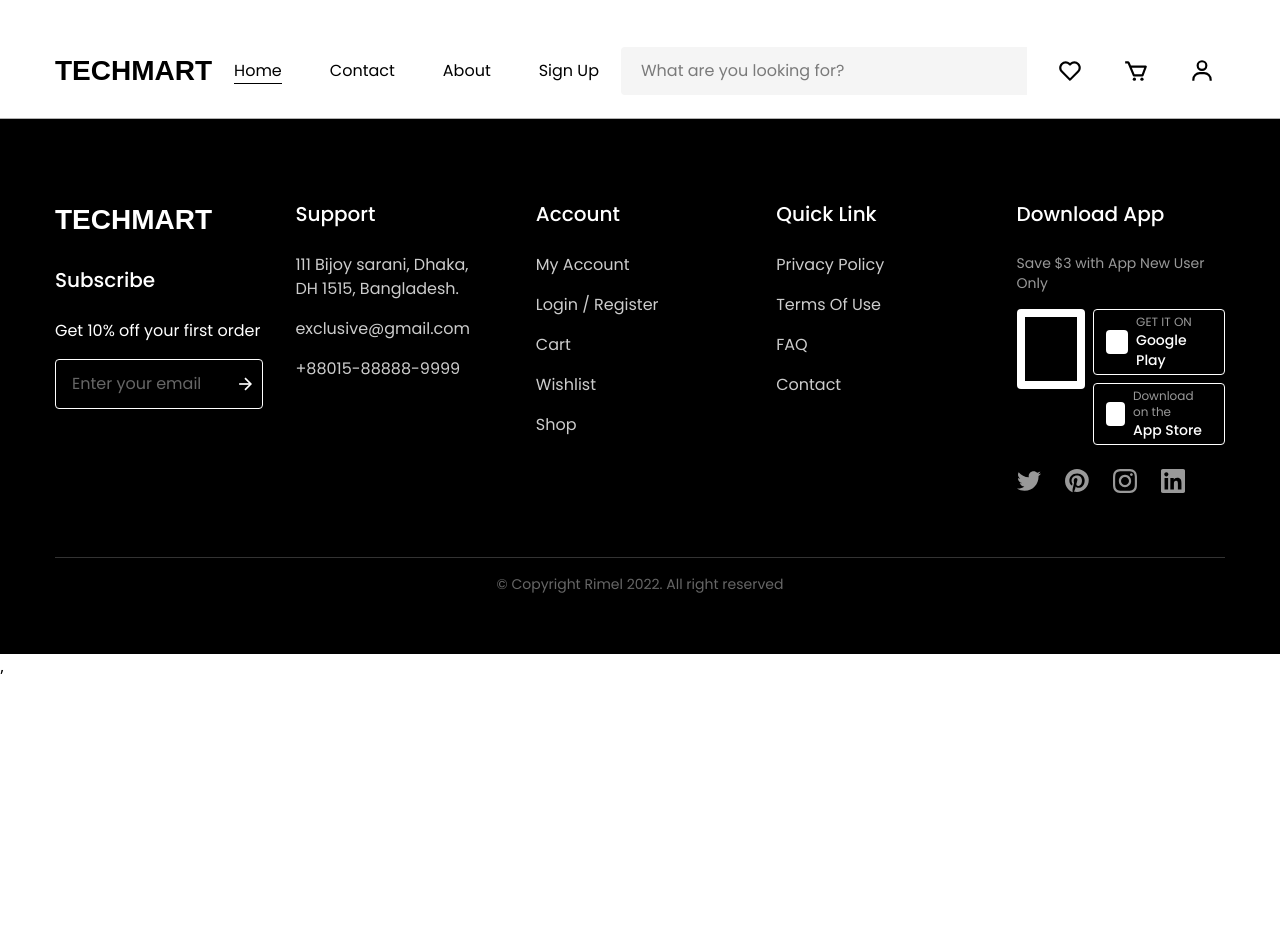
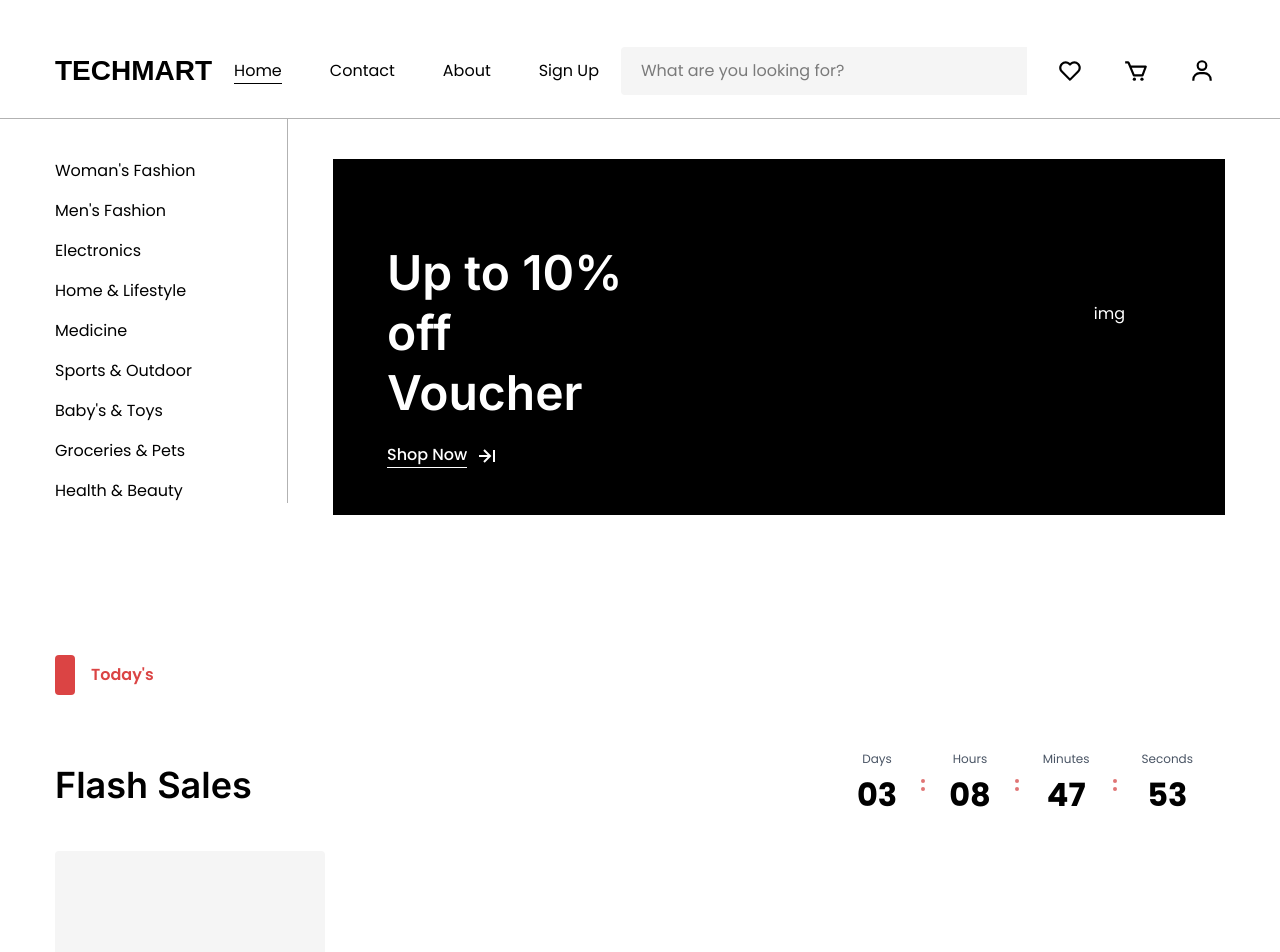
Before and after one commit to meheraj786/techmart-ecom, a React (Vite) app: page / in a window 1280 px wide. Shown: the top 952 px of the page. Before the commit the page ends 800 px from the top, so only its background shows below. Built offline with nearby package versions, Linux system fonts and the light colour scheme; a web font is replaced by a local one.

Commit message:
banner done

```diff
--- a/package.json
+++ b/package.json
@@ -12,6 +12,7 @@
   "dependencies": {
     "@tailwindcss/vite": "^4.1.13",
     "react": "^19.1.1",
+    "react-countdown": "^2.3.6",
     "react-dom": "^19.1.1",
     "react-hot-toast": "^2.6.0",
     "react-icons": "^5.5.0",
--- a/src/App.jsx
+++ b/src/App.jsx
@@ -1,11 +1,14 @@
 import React,{ useState } from 'react'
 import './App.css'
+import Banner from './components/banner/Banner'
+import FlashSale from './components/FlashSale/FlashSale'
 
 function App() {
 
   return (
     <>
-
+    <Banner/>
+    <FlashSale/>
     </>
   )
 }
--- /dev/null
+++ b/src/components/FlashSale/FlashSale.jsx
@@ -0,0 +1,45 @@
+import React from 'react'
+import Container from '../../layouts/Container'
+import CountdownTimer from '../countdowntimer/CountdownTimer'
+import Flex from '../../layouts/Flex'
+import { products } from '../../utils/products'
+import { BiSolidStar, BiStar } from 'react-icons/bi'
+
+const FlashSale = () => {
+  return (
+    <div className='font-body'>
+      <Container>
+        <div className='text-primary mb-6 flex items-center justify-start '>
+        <div className='w-5 h-10 rounded-sm bg-primary mr-4'></div>
+    <span className='font-semibold'>Today's</span>
+        </div>
+        <Flex>
+          <h3>Flash Sales</h3>
+          <CountdownTimer/>
+        </Flex>
+        {/* {
+          products.map((product)=>(
+            <p>{product.title}</p>
+          ))
+        } */}
+        <div className='w-[270px]'>
+          <div className='w-full h-[250px] bg-[#F5F5F5] rounded-sm'></div>
+          <p className='font-medium mt-4 mb-2'>Product Title</p>
+          <Flex className="justify-start gap-x-[12px]">
+            <span className='text-primary font-medium'>$120</span>
+            <span className='line-through text-black/50 font-medium'>$220</span>
+          </Flex>
+          <Flex className="justify-start mt-2 gap-x-1">
+          <BiSolidStar color='#FFAD33'/>
+          <BiSolidStar color='#FFAD33'/>
+          <BiSolidStar color='#FFAD33'/>
+          <BiSolidStar color='#FFAD33'/>
+          <span>(99)</span>
+          </Flex>
+        </div>
+      </Container>
+    </div>
+  )
+}
+
+export default FlashSale
--- /dev/null
+++ b/src/components/banner/Banner.jsx
@@ -0,0 +1,64 @@
+import React from "react";
+import Container from "../../layouts/Container";
+import Flex from "../../layouts/Flex";
+import { Link } from "react-router";
+import { BiArrowFromLeft, BiArrowToRight } from "react-icons/bi";
+
+const Banner = () => {
+  const categories = [
+    { name: "Woman's Fashion", hasArrow: false, link: "/" },
+    { name: "Men's Fashion", hasArrow: false, link: "/" },
+    { name: "Electronics", hasArrow: false, link: "/" },
+    { name: "Home & Lifestyle", hasArrow: false, link: "/" },
+    { name: "Medicine", hasArrow: false, link: "/" },
+    { name: "Sports & Outdoor", hasArrow: false, link: "/" },
+    { name: "Baby's & Toys", hasArrow: false, link: "/" },
+    { name: "Groceries & Pets", hasArrow: false, link: "/" },
+    { name: "Health & Beauty", hasArrow: false, link: "/" },
+  ];
+  return (
+    <div className="font-body pt-10 pb-[140px]">
+      <Container>
+        <Flex className="items-start">
+          <aside className="xl:w-[233px] relative hidden after:absolute after:content-[''] after:w-[1px] after:h-[384px] after:bg-black/30 after:-top-10 after:right-0 xl:block">
+            <ul className="space-y-4">
+              {categories.map((category, index) => (
+                <li key={index}>
+                  <Link
+                    href={category.link}
+                    className="flex items-center justify-between text-black text-base hover:text-gray-700"
+                  >
+                    {category.name}
+                    {category.hasArrow && <span>&gt;</span>}
+                  </Link>
+                </li>
+              ))}
+            </ul>
+          </aside>
+          <div className="flex-1 text-white">
+            <Flex className="bg-black max-w-[892px] ms-auto">
+              <div className="left pl-[54px] w-[320px] pt-[64px] pb-[47px]">
+                <h2 className="!text-white py-5 !leading-[60px]">
+                  Up to 10% off Voucher
+                </h2>
+                <button className="font-medium flex items-center gap-x-2">
+                  <span className="border-b border-white">Shop Now </span>
+                  <span>
+                    <BiArrowToRight size={24} />
+                  </span>
+                </button>
+              </div>
+
+              <div className="right pb-[47px] pr-[100px]">
+                <img src="" alt="" />
+                img
+              </div>
+            </Flex>
+          </div>
+        </Flex>
+      </Container>
+    </div>
+  );
+};
+
+export default Banner;
--- /dev/null
+++ b/src/components/countdowntimer/CountdownTimer.jsx
@@ -0,0 +1,105 @@
+import React,{ useState, useEffect } from 'react';
+
+export default function CountdownTimer() {
+  // Set target date (you can change this to any future date)
+  const targetDate = new Date();
+  targetDate.setDate(targetDate.getDate() + 3);
+  targetDate.setHours(23, 19, 56, 0);
+
+  const [timeLeft, setTimeLeft] = useState({
+    days: 0,
+    hours: 0,
+    minutes: 0,
+    seconds: 0
+  });
+
+  useEffect(() => {
+    const timer = setInterval(() => {
+      const now = new Date().getTime();
+      const distance = targetDate.getTime() - now;
+
+      if (distance > 0) {
+        const days = Math.floor(distance / (1000 * 60 * 60 * 24));
+        const hours = Math.floor((distance % (1000 * 60 * 60 * 24)) / (1000 * 60 * 60));
+        const minutes = Math.floor((distance % (1000 * 60 * 60)) / (1000 * 60));
+        const seconds = Math.floor((distance % (1000 * 60)) / 1000);
+
+        setTimeLeft({
+          days,
+          hours,
+          minutes,
+          seconds
+        });
+      } else {
+        setTimeLeft({
+          days: 0,
+          hours: 0,
+          minutes: 0,
+          seconds: 0
+        });
+      }
+    }, 1000);
+
+    return () => clearInterval(timer);
+  }, []);
+
+  const formatNumber = (num) => {
+    return num.toString().padStart(2, '0');
+  };
+
+  return (
+    <div className="flex items-center font-body justify-center p-8 bg-white">
+      <div className="flex items-center space-x-6">
+        {/* Days */}
+        <div className="text-center">
+          <div className="text-xs text-gray-600 mb-1">Days</div>
+          <div className="text-[32px] font-bold text-black">
+            {formatNumber(timeLeft.days)}
+          </div>
+        </div>
+
+        {/* Separator */}
+        <div className="flex flex-col space-y-1">
+          <div className="w-1 h-1 bg-[#E07575] rounded-full"></div>
+          <div className="w-1 h-1 bg-[#E07575] rounded-full"></div>
+        </div>
+
+        {/* Hours */}
+        <div className="text-center">
+          <div className="text-xs text-gray-600 mb-1">Hours</div>
+          <div className="text-[32px] font-bold text-black">
+            {formatNumber(timeLeft.hours)}
+          </div>
+        </div>
+
+        {/* Separator */}
+        <div className="flex flex-col space-y-1">
+          <div className="w-1 h-1 bg-[#E07575] rounded-full"></div>
+          <div className="w-1 h-1 bg-[#E07575] rounded-full"></div>
+        </div>
+
+        {/* Minutes */}
+        <div className="text-center">
+          <div className="text-xs text-gray-600 mb-1">Minutes</div>
+          <div className="text-[32px] font-bold text-black">
+            {formatNumber(timeLeft.minutes)}
+          </div>
+        </div>
+
+        {/* Separator */}
+        <div className="flex flex-col space-y-1">
+          <div className="w-1 h-1 bg-[#E07575] rounded-full"></div>
+          <div className="w-1 h-1 bg-[#E07575] rounded-full"></div>
+        </div>
+
+        {/* Seconds */}
+        <div className="text-center">
+          <div className="text-xs text-gray-600 mb-1">Seconds</div>
+          <div className="text-[32px] font-bold text-black">
+            {formatNumber(timeLeft.seconds)}
+          </div>
+        </div>
+      </div>
+    </div>
+  );
+}
--- a/src/index.css
+++ b/src/index.css
@@ -13,3 +13,6 @@
 h2{
   @apply text-5xl font-semibold leading-12 tracking-[4%] font-heading text-black;
 }
+h3{
+  @apply text-4xl font-semibold leading-12 tracking-[4%] font-heading text-black;
+}
--- a/src/layouts/RootLayout.jsx
+++ b/src/layouts/RootLayout.jsx
@@ -2,12 +2,14 @@ import React from 'react'
 import Navbar from '../components/navbar/Navbar'
 import { products } from '../utils/products'
 import Footer from '../components/footer/Footer'
+import { Outlet } from 'react-router'
 
 const RootLayout = () => {
   products
   return (
     <div>
       <Navbar/>
+      <Outlet/>
       <Footer/>
     </div>
   )
--- a/src/main.jsx
+++ b/src/main.jsx
@@ -10,6 +10,12 @@ const router = createBrowserRouter([
   {
     path: "/",
     element: <RootLayout />,
+    children: [
+      {
+        index: true,
+        element: <App/>,
+      }
+    ]
   },
 ]);
 
```
Also changed, not shown: src/components/navbar/Navbar.jsx (+34 -28 lines), 1 other file (tests, documents, lock files or other folders).
